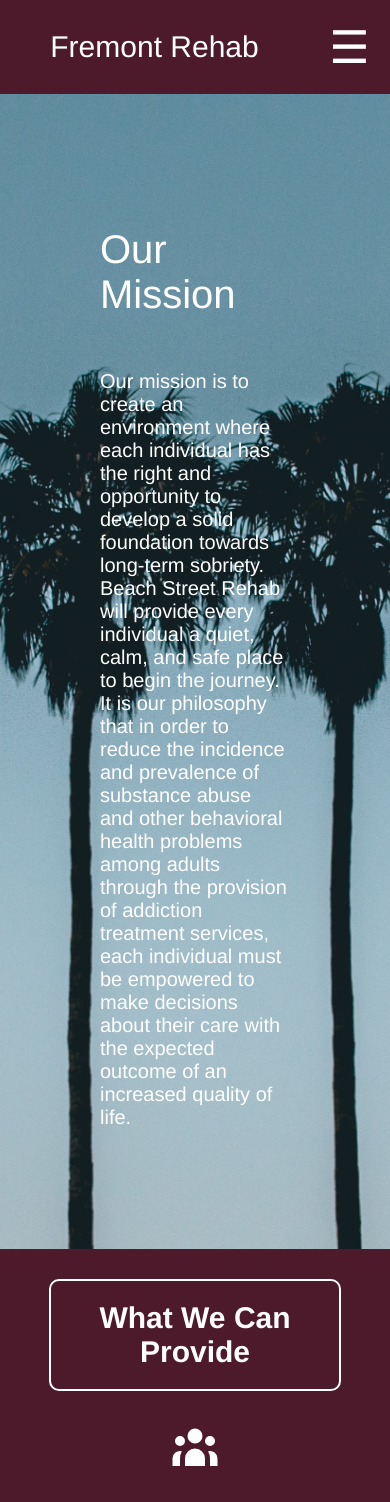
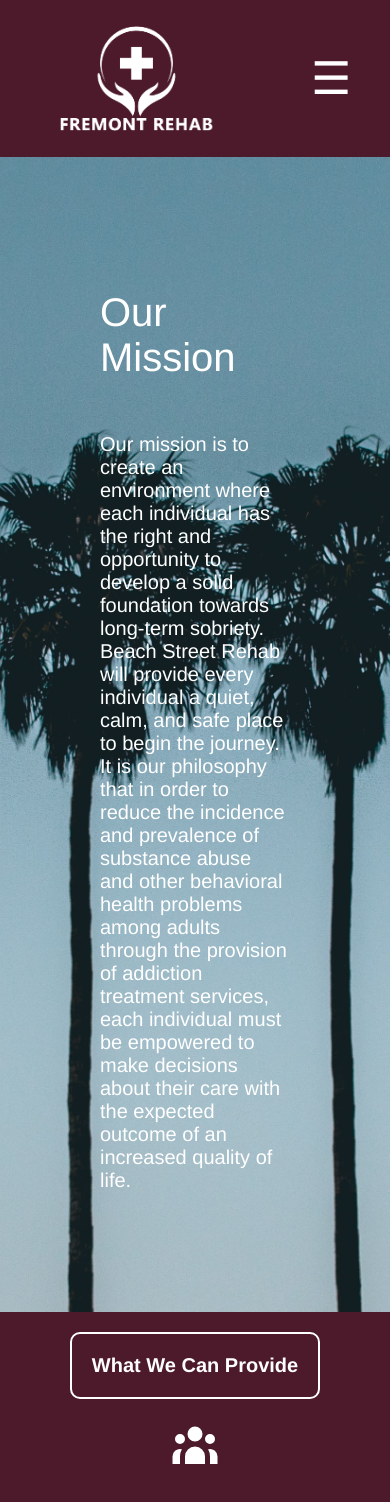
Before and after one commit to kpbader/fremont-rehab-llc, a React (Create React App) app: page /mission in a window 390 px wide. Shown: the top 1502 px of the page. Built offline with nearby package versions, Linux system fonts and the light colour scheme.

Commit message:
logo added in header and footer with appropriate media queries

```diff
--- a/src/App.css
+++ b/src/App.css
@@ -11,13 +11,9 @@
     flex-wrap: wrap;
   }
 
-  #nav-bar header {
-    font-size: 30px !important;
-  }
-
   #nav-bar img {
-    width: 70% !important;
-    height: 70% !important;
+    width: 50% !important;
+    height: 50% !important;
   }
 
   #main-nav-links {
@@ -41,9 +37,8 @@
     text-align: center;
   }
 
-  #our-services-header {
-    width: 75%;
-    text-align: center;
+  #our-services-header h3{
+    font-size: 20px !important;
   }
 
   #our-services-cards {
--- a/src/components/Contact/contact.css
+++ b/src/components/Contact/contact.css
@@ -1,17 +1,17 @@
 #contact-page {
-    background-image: url('../../assets/images/matt-jones-dgLp5y_Jhuw-unsplash.jpg');
+    background-image: url('../../assets/images/AdobeStock_326765702.jpeg');
     background-position: center bottom;
     background-repeat: no-repeat; /* Do not repeat the image */
     background-size: cover;
   }
 
-  #contact-page-header {
+  /* #contact-page-header {
       color: white;
       font-size: 50px;
       display: flex;
       padding: 50px;
       margin: 0px;
-  }
+  } */
 
   #contact-container {
     display: flex;
@@ -107,6 +107,8 @@
       cursor: pointer;
   }
 
+
+
   .contact-info-line {
       display: flex;
       align-items: center;
--- a/src/components/Contact/contact.js
+++ b/src/components/Contact/contact.js
@@ -1,7 +1,7 @@
 import './contact.css';
 import Fade from 'react-reveal/Fade';
-// import { BsEnvelope, BsTelephone } from 'react-icons/bs';
-// import { SlLocationPin } from "react-icons/sl";
+import { BsEnvelope, BsTelephone } from 'react-icons/bs';
+import { SlLocationPin } from "react-icons/sl";
 import { useState, useRef } from 'react';
 
 function Contact () {
@@ -36,8 +36,24 @@ function Contact () {
                     </form>
                 </Fade>
                 <Fade right>
-                    <div id="google-map">
-                        <iframe src="https://www.google.com/maps/embed?pb=!1m18!1m12!1m3!1d13268.063180590256!2d-117.82638843022458!3d33.7602577!2m3!1f0!2f0!3f0!3m2!1i1024!2i768!4f13.1!3m3!1m2!1s0x80dcdbcd13d3be81%3A0x3d8e1cca1625b0c7!2s13961%20Mauve%20Dr%2C%20Santa%20Ana%2C%20CA%2092705!5e0!3m2!1sen!2sus!4v1667494799764!5m2!1sen!2sus" title="map" width="600" height="450" allowfullscreen="" loading="lazy" referrerpolicy="no-referrer-when-downgrade"></iframe>
+                    <div id="info-and-map">
+                        <div id="contact-info" >
+                            <div className="contact-info-line">
+                                <BsEnvelope />
+                                <p>nkhashe@9silver.biz</p>
+                            </div>
+                            <div className="contact-info-line">
+                                <BsTelephone />
+                                <p>(949) 633-1245</p>
+                            </div>
+                            <div className="contact-info-line">
+                                <SlLocationPin />
+                                <p>37112 Maple St. Fremont, California 94536</p>
+                            </div>
+                        </div>
+                        <div id="google-map">
+                            <iframe src="https://www.google.com/maps/embed?pb=!1m18!1m12!1m3!1d3162.8324240401694!2d-122.0129625491818!3d37.559011732217634!2m3!1f0!2f0!3f0!3m2!1i1024!2i768!4f13.1!3m3!1m2!1s0x808fbf996fd28f11%3A0xa6caef984098b6c!2s37112%20Maple%20St%2C%20Fremont%2C%20CA%2094536!5e0!3m2!1sen!2sus!4v1668553453886!5m2!1sen!2sus" title="map" width="600" height="450" allowfullscreen="" loading="lazy" referrerpolicy="no-referrer-when-downgrade"></iframe>
+                        </div>
                     </div>
                 </Fade>
             </div>
--- a/src/components/Footer/footer.css
+++ b/src/components/Footer/footer.css
@@ -8,9 +8,14 @@
     border-top: 1px solid white;
 }
 
-#footer h2 {
+#footer img {
+    height: 12%;
+  width: 12%;
+}
+
+/* #footer h2 {
     color: white;
-}
+} */
 
 #footer-links a {
     color: white;
--- a/src/components/Footer/footer.js
+++ b/src/components/Footer/footer.js
@@ -1,6 +1,7 @@
 import './footer.css';
 import { Link } from 'react-router-dom';
 import Nav from 'react-bootstrap/Nav';
+import footerLogo from "../../assets/images/fremont-logo-white-01.png";
 
 function Footer () {
 
@@ -13,8 +14,7 @@ function Footer () {
 
     return (
         <section id="footer">
-        {/* <img /> */}
-        <h2>Fremont Rehab</h2>
+        <img src={footerLogo} alt="logo"/>
         <Nav id="footer-links">
             <Nav.Item>
                 <Nav.Link>
--- a/src/components/Insurance/insurance.css
+++ b/src/components/Insurance/insurance.css
@@ -1,6 +1,6 @@
 #insurance-top {
-    background-image: url("../../assets/images/string-lights-overlay.png");
-    background-position: center ;
+    background-image: url("../../assets/images/altinay-1.jpg");
+    background-position: center !important;
     background-repeat: no-repeat; /* Do not repeat the image */
     background-size: cover;
     padding: 50px;
--- a/src/components/Navigation/navigation.css
+++ b/src/components/Navigation/navigation.css
@@ -5,11 +5,16 @@
     align-items: center;
 }
 
-#nav-bar header {
+#nav-bar img {
+  height: 15%;
+  width: 15%;
+}
+
+/* #nav-bar header {
     font-size: 40px;
     color: white;
     padding: 30px;
-}
+} */
 
 #main-nav-links {
     display: flex;
@@ -17,7 +22,7 @@
 
 #main-nav-links a {
     padding: 20px;
-    font-size: 20px;
+    font-size: 22px;
     color: white;
     text-decoration: none;
 }
@@ -25,6 +30,7 @@
 #main-nav-links a:hover {
     color: silver;
     transition: 0.5s ease;
+    cursor: pointer;
 }
 
 #hamburger-btn {
--- a/src/components/Navigation/navigation.js
+++ b/src/components/Navigation/navigation.js
@@ -4,6 +4,7 @@ import Nav from 'react-bootstrap/Nav';
 import React, { useState } from 'react';
 import Button from 'react-bootstrap/Button';
 import Offcanvas from 'react-bootstrap/Offcanvas';
+import logo from "../../assets/images/fremont-logo-white-01.png";
 
 function Navigation () {
 
@@ -15,8 +16,8 @@ const handleShow = () => setShow(true);
 
     return (
         <section id="nav-bar">
-        {/* <img /> */}
-        <header>Fremont Rehab</header>
+        <img src={logo} alt="logo"/>
+        {/* <header>Fremont Rehab</header>  */}
         <Nav id="main-nav-links">
             <Nav.Item>
                 <Nav.Link>
```
Also changed, not shown: src/assets/images/fremont-logo-white-01.png (added).
